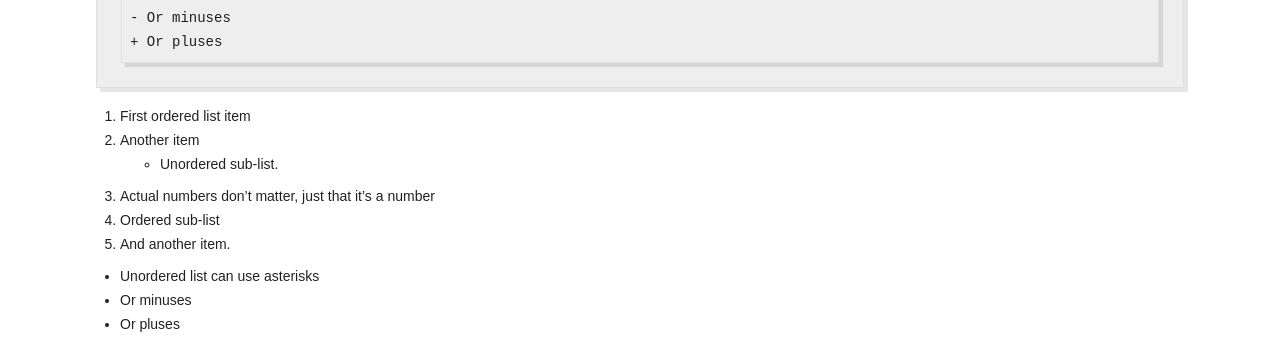
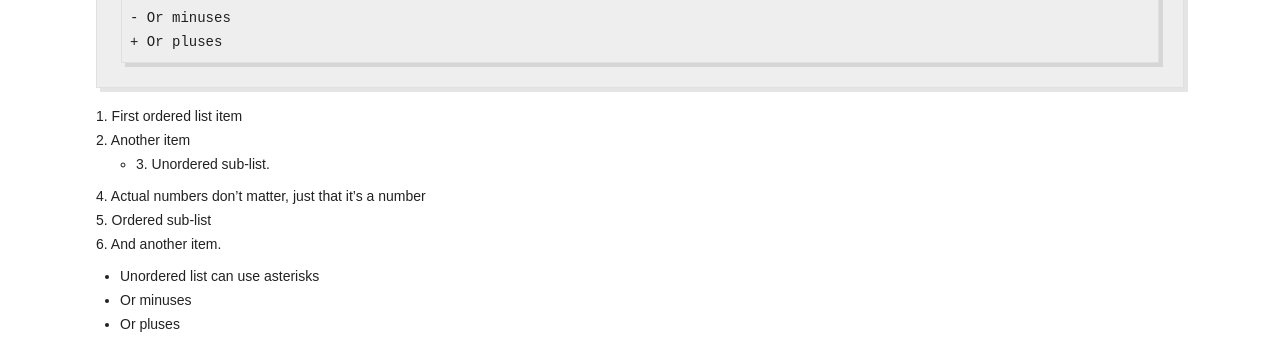
Before and after one commit to fmonniot/fmonniot.github.com, a Jekyll site: the page built from test.md, in a window 1280 px wide and 1400 px high, scrolled down 1448 px. Shown: the part 150-488 px from the top of the window. Built offline with Jekyll 4.4.1, drawn with Linux system fonts in a browser that asks for light colours; some web fonts are replaced; Markdown is read by kramdown in place of the engine named in the settings.

Commit message:
Support nested ordered list

```diff
--- a/_sass/base.scss
+++ b/_sass/base.scss
@@ -85,6 +85,17 @@
 
 ol, ul {
   margin: 0 0 8px;
+}
+
+ol {
+  counter-reset: item;
+  list-style-type: none;
+  padding-left: 16px;
+
+  li:before {
+    content: counters(item, ".") ". ";
+    counter-increment: item
+  }
 }
 
 table {
```
